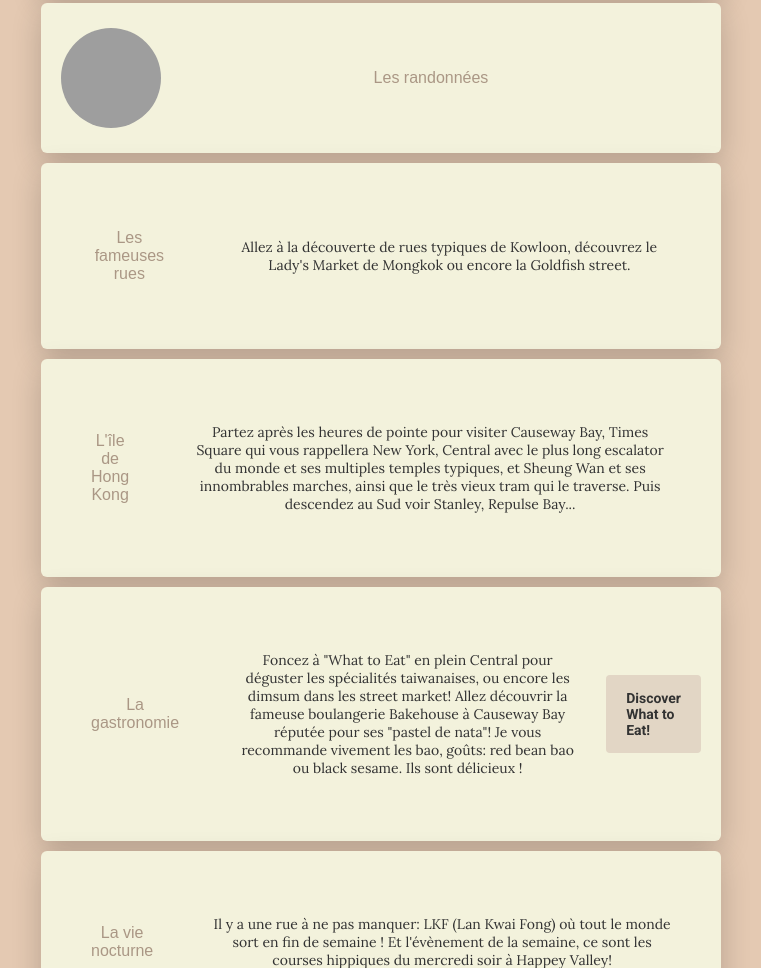
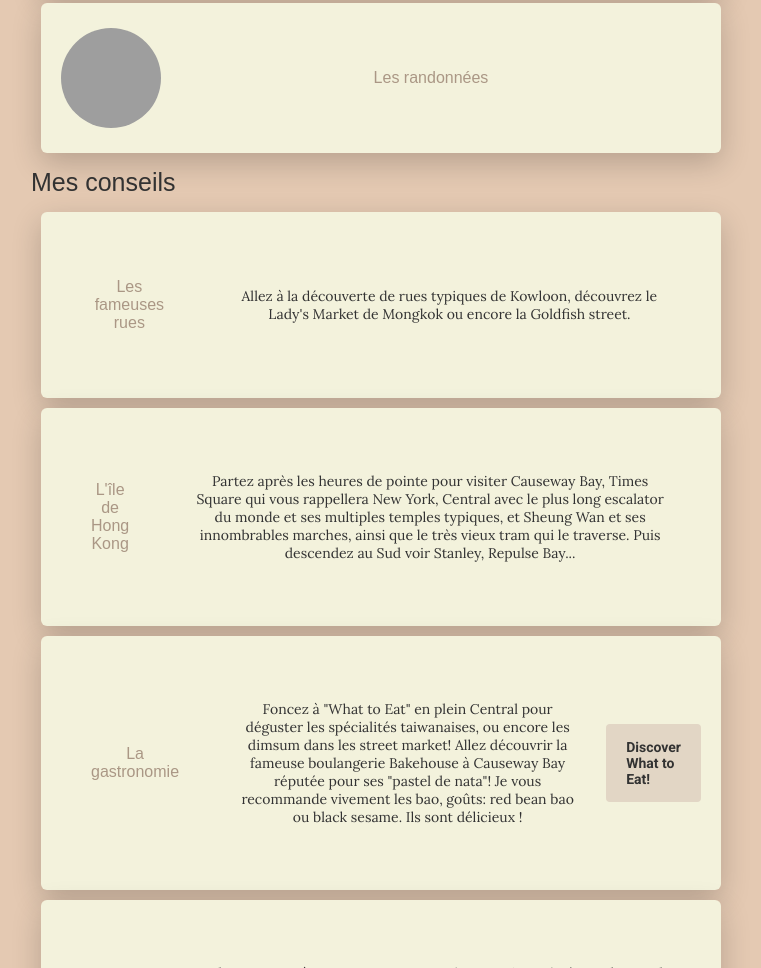
Before and after one commit to mailys-rolland/finalproject, a plain HTML site: page index.html in a window 1280 px wide. Shown: the part 1341-2309 px from the top of the page, without its empty margins (259-1020 px from the left). Drawn offline with Linux system fonts and the light colour scheme; grey boxes are pictures that could not be loaded; a script that the page names is missing; a web font is replaced by a local one.

Commit message:
Update index.html

```diff
--- a/index.html
+++ b/index.html
@@ -71,6 +71,8 @@
 
 			</div>
 
+			<h4>Mes conseils</h4>
+
 			<div class="card">
 				<h3>Les fameuses rues</h3>
 					<p>Allez à la découverte de rues typiques de Kowloon, découvrez le Lady's Market de Mongkok ou encore la Goldfish street. </p>
@@ -117,6 +119,8 @@
 
 
 
+
+
 		</div>
 		</div>
 
```
